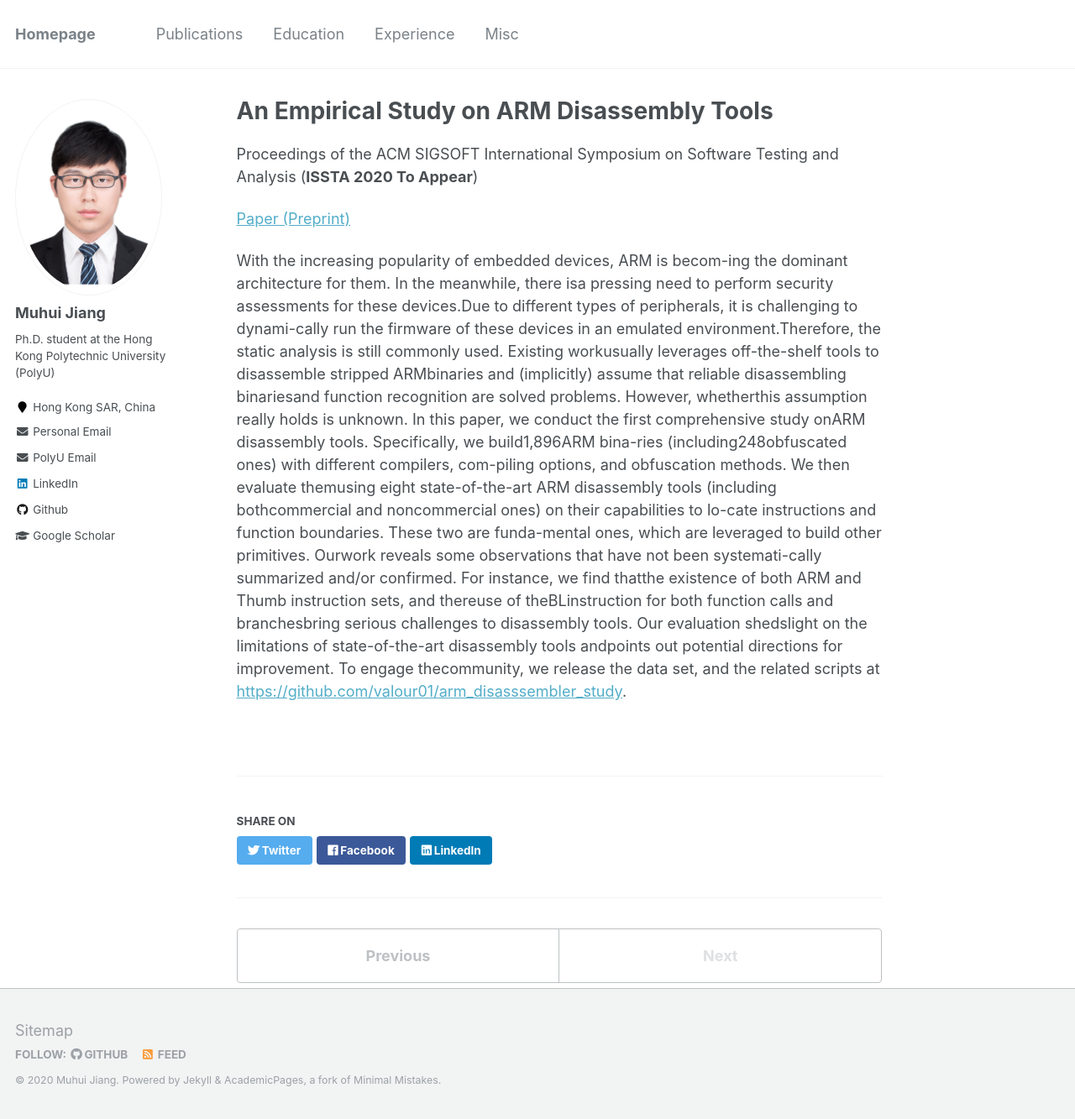
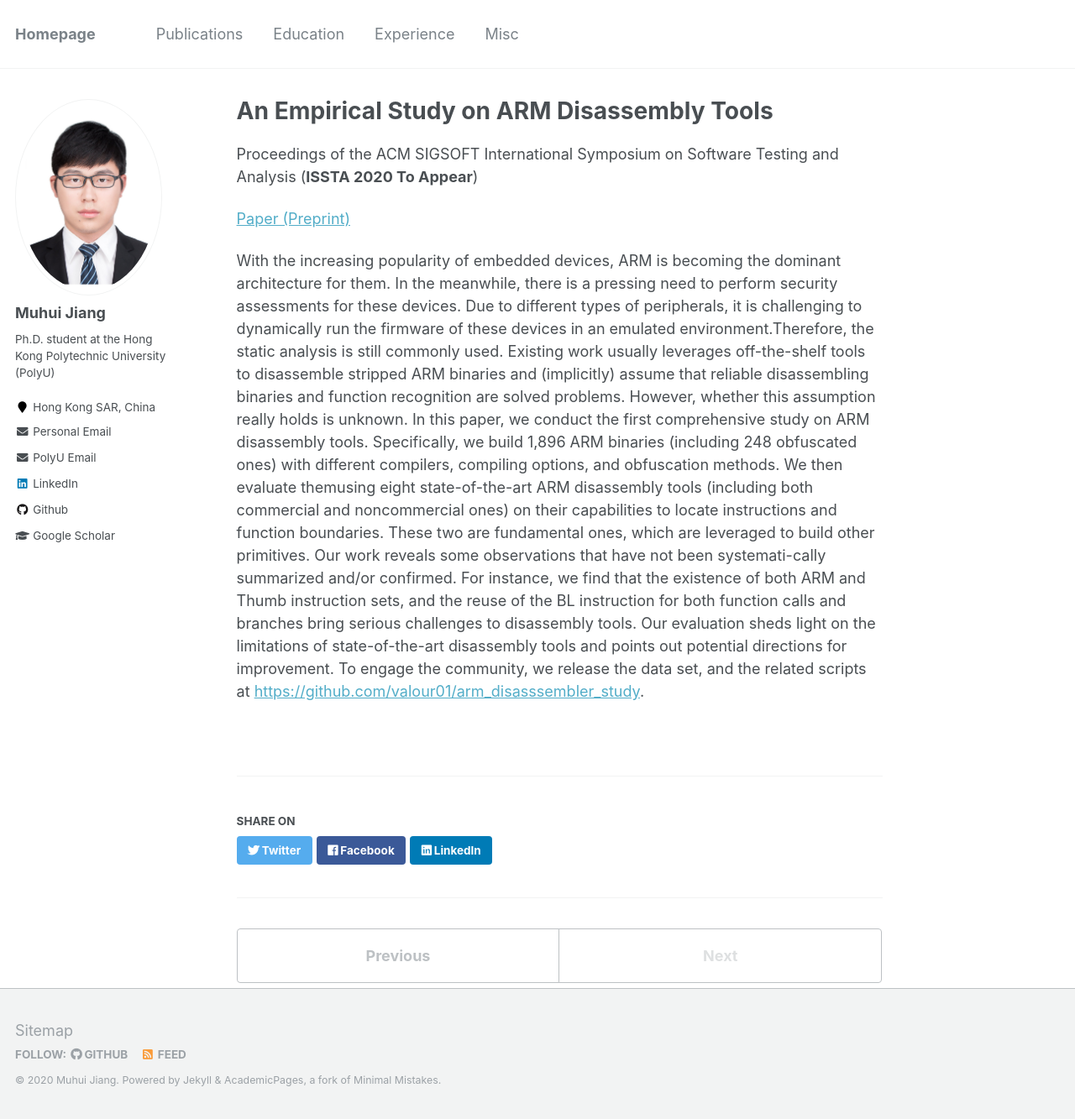
Before and after one commit to valour01/valour01.github.io, a Jekyll site: the page built from _publications/issta_2020.md, in a window 1280 px wide and 1333 px high. Shown: the whole window at 84% size. Built offline with Jekyll 4.4.1, drawn with Linux system fonts in a browser that asks for light colours.

Commit message:
fix abstract of issta

```diff
--- a/_publications/issta_2020.md
+++ b/_publications/issta_2020.md
@@ -11,5 +11,5 @@ paperurl: 'http://academicpages.github.io/files/paper2.pdf'
 
 [Paper (Preprint)](https://www.muhui.site/files/issta20.pdf)
 
-With the increasing popularity of embedded devices, ARM is becom-ing the dominant architecture for them. In the meanwhile, there isa pressing need to perform security assessments for these devices.Due to different types of peripherals, it is challenging to dynami-cally run the firmware of these devices in an emulated environment.Therefore, the static analysis is still commonly used. Existing workusually leverages off-the-shelf tools to disassemble stripped ARMbinaries and (implicitly) assume that reliable disassembling binariesand function recognition are solved problems. However, whetherthis assumption really holds is unknown.
-In  this  paper,  we  conduct  the  first  comprehensive  study  onARM disassembly tools. Specifically, we build1,896ARM bina-ries (including248obfuscated ones) with different compilers, com-piling options, and obfuscation methods. We then evaluate themusing eight state-of-the-art ARM disassembly tools (including bothcommercial and noncommercial ones) on their capabilities to lo-cate instructions and function boundaries. These two are funda-mental ones, which are leveraged to build other primitives. Ourwork  reveals  some  observations  that  have  not  been  systemati-cally summarized and/or confirmed. For instance, we find thatthe existence of both ARM and Thumb instruction sets, and thereuse of theBLinstruction for both function calls and branchesbring serious challenges to disassembly tools. Our evaluation shedslight on the limitations of state-of-the-art disassembly tools andpoints out potential directions for improvement. To engage thecommunity,  we  release  the  data  set,  and  the  related  scripts  at [https://github.com/valour01/arm_disasssembler_study](https://github.com/valour01/arm_disasssembler_study).
+With the increasing popularity of embedded devices, ARM is becoming the dominant architecture for them. In the meanwhile, there is a pressing need to perform security assessments for these devices. Due to different types of peripherals, it is challenging to dynamically run the firmware of these devices in an emulated environment.Therefore, the static analysis is still commonly used. Existing work usually leverages off-the-shelf tools to disassemble stripped ARM binaries and (implicitly) assume that reliable disassembling binaries and function recognition are solved problems. However, whether this assumption really holds is unknown.
+In  this  paper,  we  conduct  the  first  comprehensive  study  on ARM disassembly tools. Specifically, we build 1,896 ARM binaries (including 248 obfuscated ones) with different compilers, compiling options, and obfuscation methods. We then evaluate themusing eight state-of-the-art ARM disassembly tools (including both commercial and noncommercial ones) on their capabilities to locate instructions and function boundaries. These two are fundamental ones, which are leveraged to build other primitives. Our work  reveals  some  observations  that  have  not  been  systemati-cally summarized and/or confirmed. For instance, we find that the existence of both ARM and Thumb instruction sets, and the reuse of the BL instruction for both function calls and branches bring serious challenges to disassembly tools. Our evaluation sheds light on the limitations of state-of-the-art disassembly tools and points out potential directions for improvement. To engage the community,  we  release  the  data  set,  and  the  related  scripts  at [https://github.com/valour01/arm_disasssembler_study](https://github.com/valour01/arm_disasssembler_study).
```
